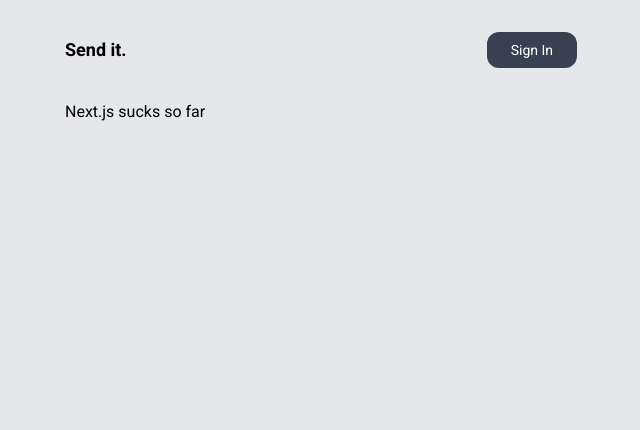
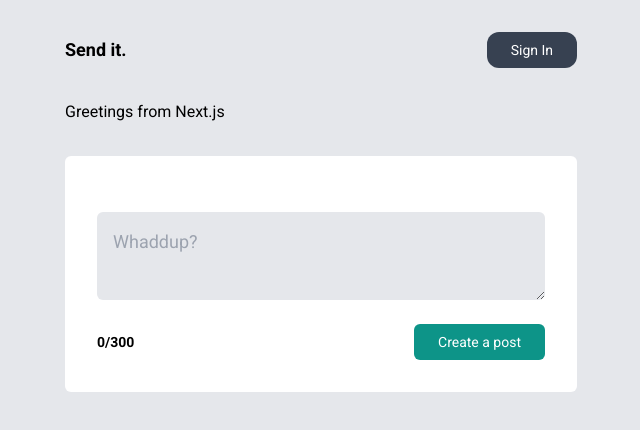
Before and after one commit to NicoGiuliani/post-it, a Next.js app: page / in a window 1280 px wide. Shown: the top 430 px of the page, without its empty margins (319-959 px from the left). Built offline with nearby package versions, Linux system fonts and the light colour scheme; no server answers.

Commit message:
Worked on post text area

```diff
--- /dev/null
+++ b/app/auth/Logged.tsx
@@ -0,0 +1,20 @@
+"use client"
+
+import Image from "next/image"
+import { signOut } from "next-auth/react"
+import Link from "next/link"
+
+type User = {
+  image: string
+}
+
+export default function Logged({ image }: User) {
+  return (
+    <li className="flex gap-8 items-center">
+      <button onClick={() => signOut()} className="bg-gray-700 text-white text-sm px-6 py-2 rounded-md">Sign Out</button>
+      <Link href={"/dashboard"}>
+        <Image width={64} height={64} src={image} className="w-14 rounded-full" alt="User profile picture" />
+      </Link>
+    </li>
+  )
+}
--- a/app/auth/Nav.jsx
+++ b/app/auth/Nav.jsx
@@ -1,14 +1,20 @@
 import Link from "next/link"
 import Login from "./Login"
+import Logged from "./Logged"
+import { getServerSession } from "next-auth/next"
+import { authOptions } from "../../pages/api/auth/[...nextauth]"
 
 export default async function Nav() {
+  const session = await getServerSession(authOptions)
+
   return (
     <nav className="flex justify-between items-center py-8">
       <Link href={"/"}>
         <h1 className="font-bold text-lg">Send it.</h1>
       </Link>
       <ul className="flex items-center gap-6">
-        <Login />
+        {!session?.user && <Login />}
+        {session?.user && <Logged image={session.user?.image || ""} />}
       </ul>
     </nav>
   )
--- /dev/null
+++ b/app/components/AddPost.tsx
@@ -0,0 +1,28 @@
+"use client"
+
+import { useState } from "react"
+
+export default function CreatePost() {
+  const [title, setTitle] = useState("")
+  const [isDisabled, setIsDisabled] = useState(false)
+
+  return (
+    <form className="bg-white my-8 p-8 rounded-md">
+      <div className="flex flex-col my-4">
+        <textarea
+          onChange={(e) => setTitle(e.target.value)}
+          placeholder="Whaddup?"
+          className="p-4 text-lg rounded-md my-2 bg-gray-200"
+          name="title"
+          value={title}></textarea>
+      </div>
+      <div className="flex items-center justify-between gap-2">
+        <p className="font-bold text-sm">{`${title.length}/300`}</p>
+        <button
+          disabled={isDisabled}
+          className="text-sm bg-teal-600 text-white py-2 px-6 rounded-md disabled:opacity-25"
+          type="submit">Create a post</button>
+      </div>
+    </form>
+  )
+}
--- a/app/page.tsx
+++ b/app/page.tsx
@@ -1,7 +1,12 @@
+"use client"
+
+import CreatePost from "./components/AddPost"
+
 export default function Home() {
   return (
     <main>
-      <h1>Next.js sucks so far</h1>
+      <h1>Greetings from Next.js</h1>
+      <CreatePost />
     </main>
   )
 }
--- a/next.config.js
+++ b/next.config.js
@@ -3,6 +3,9 @@ const nextConfig = {
   experimental: {
     appDir: true,
   },
+  images: {
+    domains: ["lh3.googleusercontent.com"]
+  }
 }
 
 module.exports = nextConfig
--- a/pages/api/auth/[...nextauth].js
+++ b/pages/api/auth/[...nextauth].js
@@ -3,7 +3,7 @@ import GoogleProvider from "next-auth/providers/google"
 import { PrismaAdapter } from "@next-auth/prisma-adapter"
 import prisma from "../../../prisma/client"
 
-export default NextAuth({
+export const authOptions = {
   adapter: PrismaAdapter(prisma),
   providers: [
     GoogleProvider({
@@ -11,4 +11,6 @@ export default NextAuth({
       clientSecret: process.env.GOOGLE_CLIENT_SECRET,
     }),
   ],
-})
+}
+
+export default NextAuth(authOptions)
```
